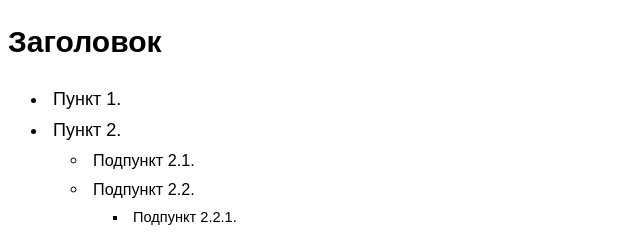
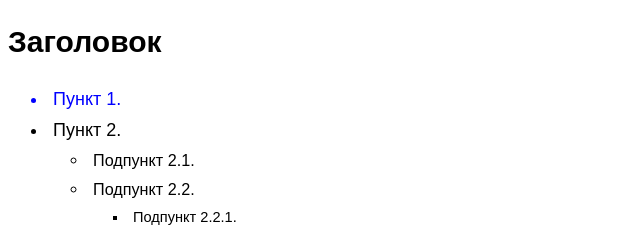
Before and after one commit to JuliaGrib/DataMola, a website: page Extra_tasks/Extra_task_7/Extra_task_7.1/index.html in a window 1280 px wide. In both pictures the pointer is over the item "Пункт 1.". Shown: the top 236 px of the page, 0-640 px from the left. Drawn offline with Linux system fonts and the light colour scheme.

Commit message:
feat: add hover for li

```diff
--- a/Extra_tasks/Extra_task_7/Extra_task_7.1/style.css
+++ b/Extra_tasks/Extra_task_7/Extra_task_7.1/style.css
@@ -14,6 +14,12 @@ ul {
 
 li {
   padding: 0.25rem;
+  cursor: pointer;
+  transition: 0.3s;
+}
+
+li:hover {
+  color: blue;
 }
 
 .hide {
```
